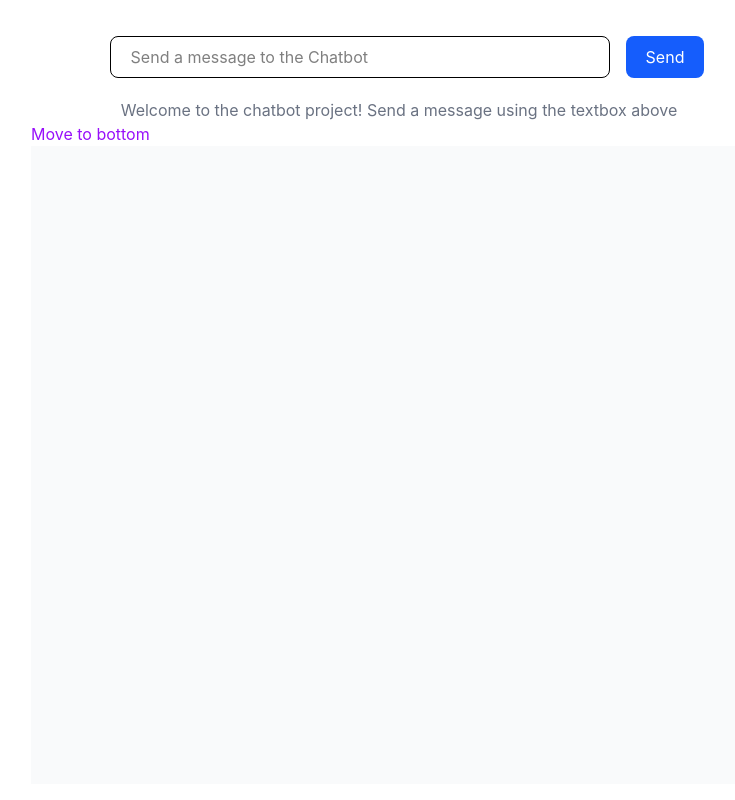
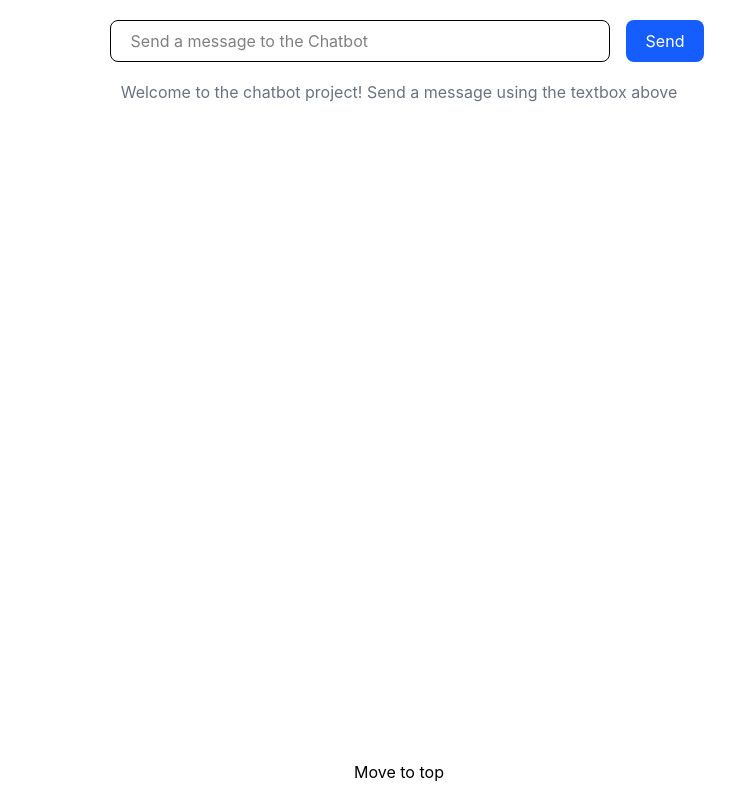
Before and after one commit to michael-sintim/Deep-Dive-with-react-, a React (Vite) app: page / in a window 1280 px wide. Shown: the whole page, without its empty margins (241-976 px from the left). Built offline with nearby package versions, Linux system fonts and the light colour scheme.

Commit message:
im getting it now

```diff
--- a/src/App.jsx
+++ b/src/App.jsx
@@ -30,6 +30,7 @@ const [count,setCount] = useState(0)
        console.log('reset')
  };
 
+ const [isThinking,setIsThinking] = useState(false)
 
   return (
 
@@ -40,11 +41,13 @@ const [count,setCount] = useState(0)
       <Navbar
       inboxData={chatMessages}
       setChatMessages={setChatMessages}
+      setIsThinking={setIsThinking}
       />
-      <div className='grow  overflow-y-auto p-4 bg-gray-50'>
+      <div className='grow pt-20 pb-24'>
        <ChatMessages className='max-w-md p-3 rounded-lg'
       inboxData={chatMessages}
       setChatMessages={setChatMessages}
+
        />
       </div>
 
--- a/src/components/navbar.jsx
+++ b/src/components/navbar.jsx
@@ -1,6 +1,6 @@
 import { useState , useEffect} from "react"
 
-function Navbar({inboxData,setChatMessages}){
+function Navbar({inboxData,setChatMessages,setIsThinking}){
 
      const [inputText, SetinputText] = useState('')
 
@@ -26,9 +26,17 @@ function SendMessage (){
 
 )
 
+SetinputText('')
+
+setIsThinking(true)
+
+
+setTimeout(
+
+    () => {
 const response = window.Chatbot.getResponse(inputText)
-console.log(response);
-SetinputText('')
+setIsThinking(false)
+
 setChatMessages(
         [
             ...newchatmessages,{
@@ -38,6 +46,8 @@ setChatMessages(
             },
         ],
 
+)
+    },500
 )
 }
 
@@ -56,7 +66,8 @@ setChatMessages(
 
 return(
     <>
-<div className="flex justify-center m-5 relative">
+<div className={`fixed left-0 w-full flex justify-center p-5 z-50 transition-all duration-500
+    ${isSwapped?'bottom-0':'top-0'}`}>
 
  <input type="text" placeholder="Send a message to the Chatbot"
  value={inputText} size='30' onKeyDown={handlekeydown}
@@ -69,13 +80,16 @@ return(
 
 </  div>
 {!hasMessages &&
-<div className="flex justify-center">
+<div className="flex justify-center pt-16">
 
       <p className="text-gray-500">Welcome to the chatbot project! Send a message using the textbox above</p>
 </div>}
-<div >
-    <a href="#" className="top-0 text-purple-600">Move to bottom </a>
+<div className={`fixed left-0 w-full flex justify-center transition-all duration-700 z-50 p-4 ${
+          isSwapped ? 'top-0' : 'bottom-0'
+        }`}>
+    <a href="#" onClick={handleSwap}>{isSwapped?'Move to bottom':"Move to top"} </a>
 </div>
+
 </>
 )
 }
```
